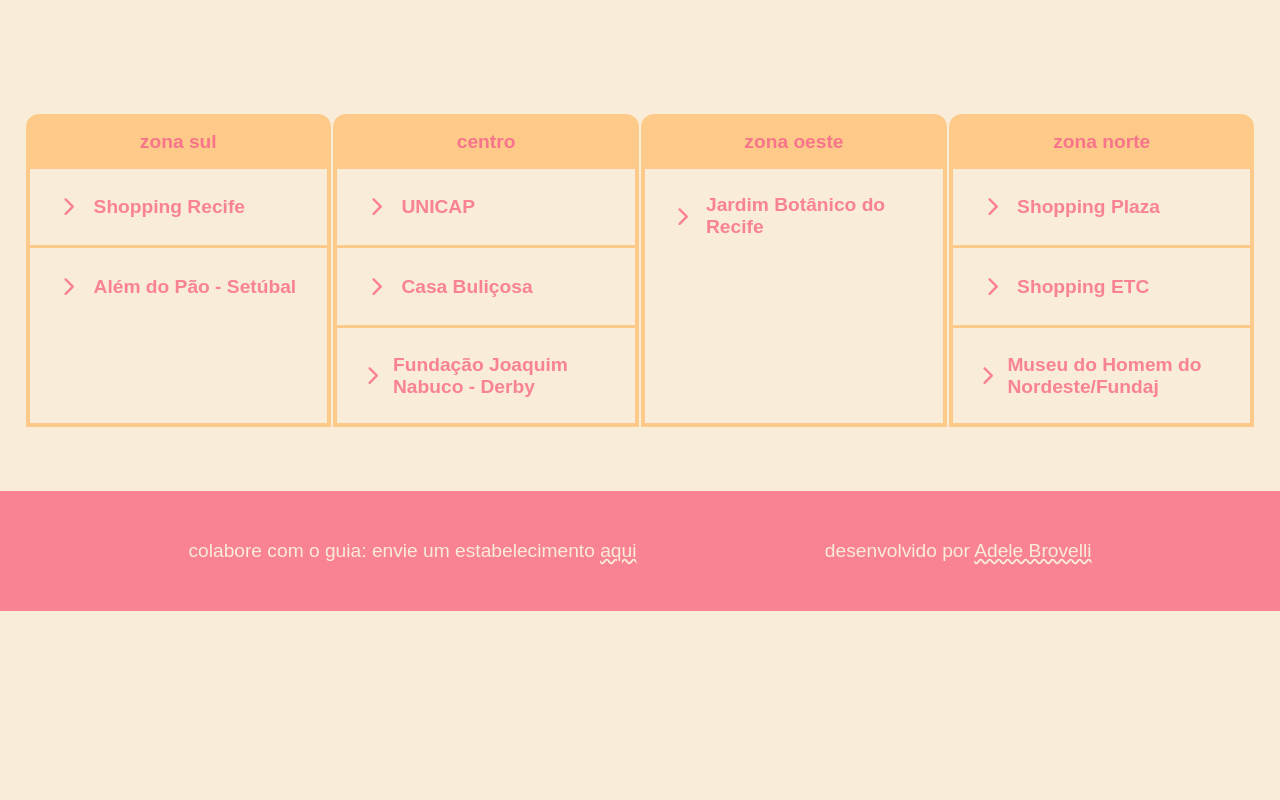
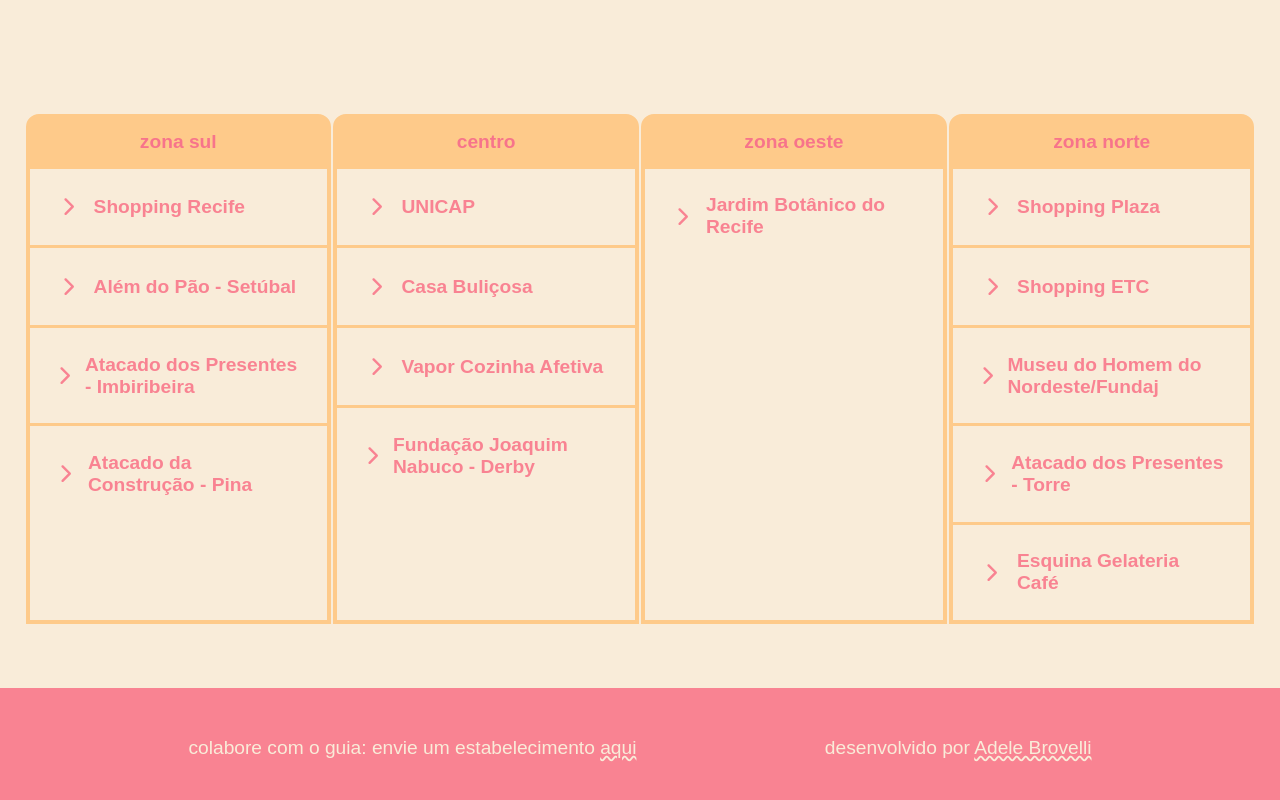
Before and after one commit to adelebrovelli/aquicabeminhabike, a plain HTML site: page index.html in a window 1280 px wide. Shown: the part 448-1248 px from the top of the page. Before the commit the page ends 1059 px from the top, so only its background shows below. Drawn offline with Linux system fonts and the light colour scheme; a web font is replaced by a local one.

Commit message:
novos lugares adicionados

```diff
--- a/data.json
+++ b/data.json
@@ -3,7 +3,9 @@
         "regiao": "zona sul",
         "lugares": [
             { "nome": "Shopping Recife", "descricao": "Próximo a entrada principal, o bicicletário é coberto e encontra-se na área F do estacionamento.", "endereço": "Rua Padre Carapuceiro, 777", "link": "https://maps.app.goo.gl/18aU4eoGBLwzAEbh8" },
-            { "nome": "Além do Pão - Setúbal", "descricao": "Logo na entrada, eles possuem um bicicletário descoberto.", "endereço": "R. Prof. Augusto Lins e Silva, 211", "link": "https://maps.app.goo.gl/YjbGj2zHER3MuD5M6" }
+            { "nome": "Além do Pão - Setúbal", "descricao": "Logo na entrada, eles possuem um bicicletário descoberto.", "endereço": "R. Prof. Augusto Lins e Silva, 211", "link": "https://maps.app.goo.gl/YjbGj2zHER3MuD5M6" },
+            { "nome": "Atacado dos Presentes - Imbiribeira", "descricao": "O bicicletário é coberto fica no estacionamento, perto dos passarinhos", "endereço": "Av. Mal. Mascarenhas de Morais, 4075", "link": "https://maps.app.goo.gl/Cp1qfnp3E1ixEPPZ7"},
+            { "nome": "Atacado da Construção - Pina", "descricao": "O bicicletário é descoberto em U invertido e se vê logo na entrada.", "endereço": "Avenida Herculano Bandeira, 1001", "link": "https://maps.app.goo.gl/8QKyNXTB7VxTvBC18"}
         ]
     },
     {
@@ -11,6 +13,7 @@
         "lugares": [
             { "nome": "UNICAP", "descricao": "Bicicletário grande descoberto próximo ao bloco D.", "endereço": "Rua do Príncipe, 526", "link": "https://maps.app.goo.gl/d81m5nWksYfBZwtL6"},
             { "nome": "Casa Buliçosa", "descricao": "Na frente possui um bicicletário descoberto.", "endereço": "Rua Capitão Lima, 269", "link": "https://maps.app.goo.gl/9PUn6A9QeWQMnBwSA"},
+            { "nome": "Vapor Cozinha Afetiva", "descricao": "Bicicletário descoberto em U ao lado direito da entrada. São 5 postos bem largos.", "endereço": "Rua Capitão Lima, 210", "link": "https://maps.app.goo.gl/cSJa5uxRPTCVrcbn9"},
             { "nome": "Fundação Joaquim Nabuco - Derby", "descricao": "É onde fica a sala Derby do Cinema da Fundação. Há um bicicletário descoberto em seu entorno.", "endereço": "R. Henrique Dias, 609", "link": "https://maps.app.goo.gl/jKcCgRfcA8atYQJT9"}
         ]
     },
@@ -19,7 +22,9 @@
         "lugares": [
             { "nome": "Shopping Plaza", "descricao": "Bicicletário coberto com 60 vagas para bike no edifício garagem, piso E1.", "endereço": "Rua Dr. João Santos Filho, 255", "link": "https://maps.app.goo.gl/r8Xby7AFvP8BMcWK6" },
             { "nome": "Shopping ETC", "descricao": "Possui bicicletário coberto dentro do estacionamento.", "endereço": "Av. Rosa e Silva, 1460", "link": "https://maps.app.goo.gl/PFkiCFxNArJcxF4a9" },
-            { "nome": "Museu do Homem do Nordeste/Fundaj", "descricao": "É onde fica a sala Museu do Cinema da Fundação. Há um bicicletário coberto.", "endereço": "Av. Dezessete de Agosto, 2187", "link": "https://maps.app.goo.gl/iTnTrJHD5FhV4ryg8"}
+            { "nome": "Museu do Homem do Nordeste/Fundaj", "descricao": "É onde fica a sala Museu do Cinema da Fundação. Há um bicicletário coberto.", "endereço": "Av. Dezessete de Agosto, 2187", "link": "https://maps.app.goo.gl/iTnTrJHD5FhV4ryg8"},
+            { "nome": "Atacado dos Presentes - Torre", "descricao": "O bicicletário coberto fica no estacionamento.", "endereço": "Rua José Bonifácio, 961", "link": "https://maps.app.goo.gl/2YyLsUVb7PvR1CZZ8"},
+            { "nome": "Esquina Gelateria Café", "descricao": "O bicicletário, na verdade, é na entrada do colégio capibaribe, localizado quase em frente à gelateria. São 4 postos para estacionar em bicicletário estilo U invertido.", "endereço": "Rua das Graças, 10", "link": "https://maps.app.goo.gl/8JFJ4zL1z4KPCDxU8"}
         ]
     },
     {
```
Also changed, not shown: index.html (+1 -0 lines), 1 other file.
